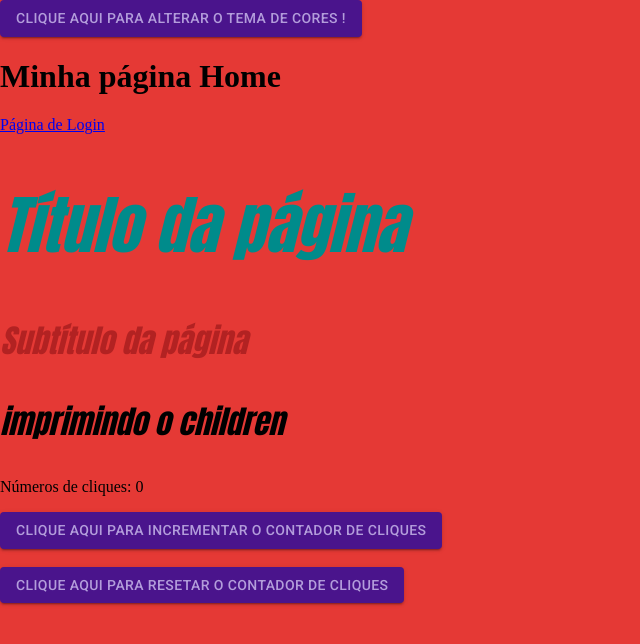
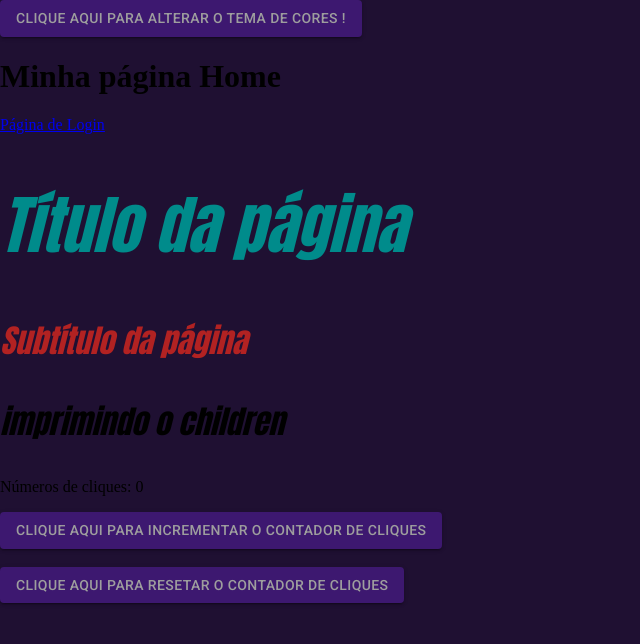
Before and after one commit to ocsoares/Aprendendo-ReactJS, a React (Vite) app: page /home in a window 1280 px wide. Shown: the top 644 px of the page, without its empty margins (0-640 px from the left). Built offline with nearby package versions, Linux system fonts and the light colour scheme.

Commit message:
refactor: change DarkTheme colors

```diff
--- a/src/app/shared/themes/DarkTheme.ts
+++ b/src/app/shared/themes/DarkTheme.ts
@@ -1,15 +1,14 @@
 import { createTheme } from "@mui/material";
-import { purple, teal, deepPurple, red } from "@mui/material/colors";
+import { purple, teal, deepPurple, grey } from "@mui/material/colors";
 
 export const DarkTheme = createTheme({
   palette: {
-    // Cores PRIMÁRIAS são as Cores PRINCIPAIS da Aplicação, como Botões !!
+    // Cores PRIMÁRIAS são as Cores PRINCIPAIS da Aplicação
     primary: {
-      main: purple["900"],
-      dark: purple["800"],
+      main: "#3D1870", // Cores por exemplo dos Botões !!
+      dark: "#250D46", // Cores por exemplo do HOVER dos Botões !!
       light: purple["500"],
-      // Para fazer CONTRASTE do TEXTO com a cor PRIMÁRIA !!!
-      contrastText: deepPurple["200"],
+      contrastText: grey["500"], // Cores por exemplo do TEXTO Dentro dos Botões !!
     },
     // Cores SECUNDÁRIAS são usadas em, por exemplo, Auto-Complete !!
     secondary: {
@@ -19,7 +18,7 @@ export const DarkTheme = createTheme({
       contrastText: deepPurple["200"],
     },
     background: {
-      default: red["600"],
+      default: "#1F1032",
       paper: "#FFFFFF", // Usado como Cores para CONTEÚDOS, como Cartões e Painéis !!
     },
   },
```
